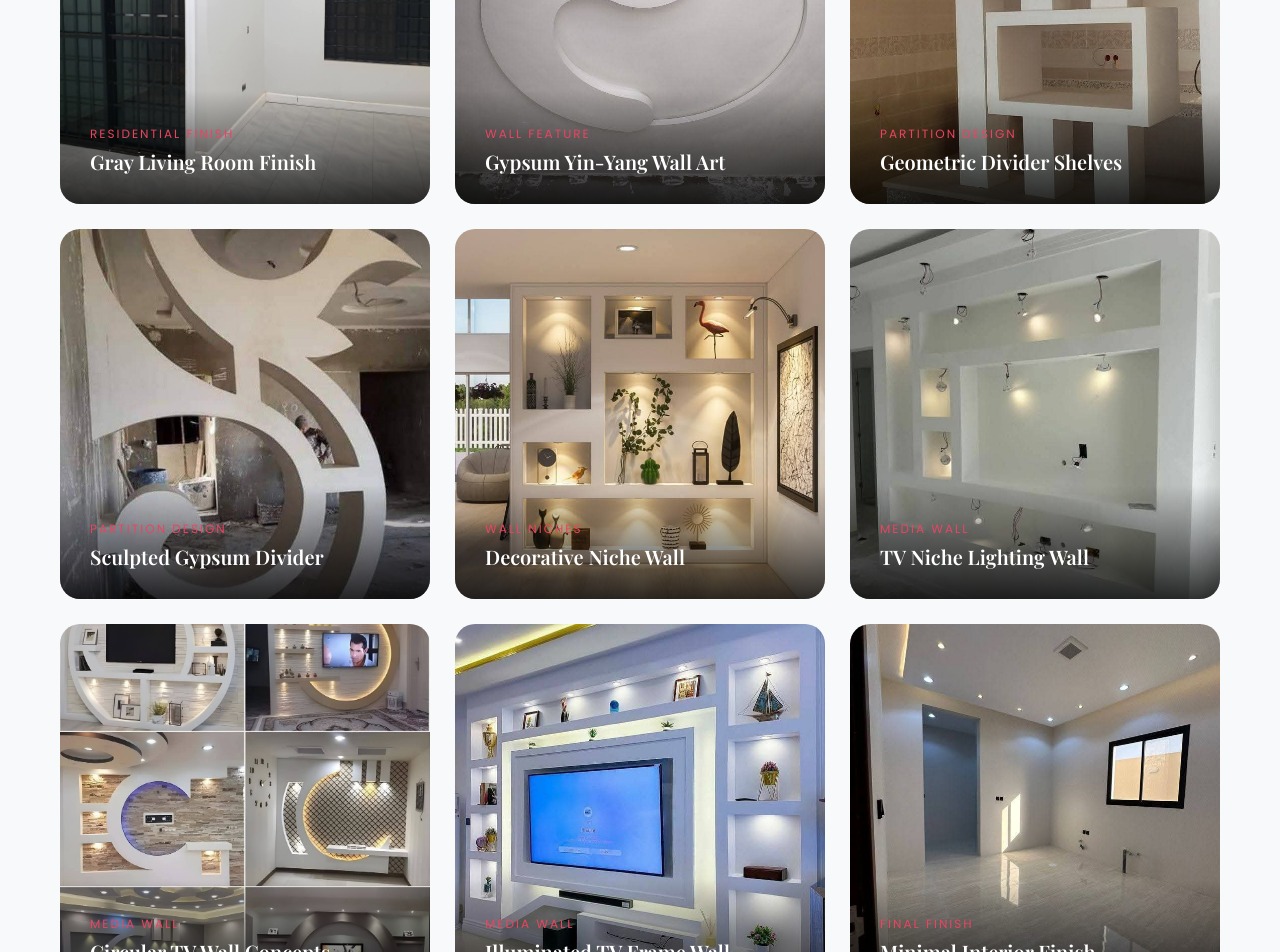
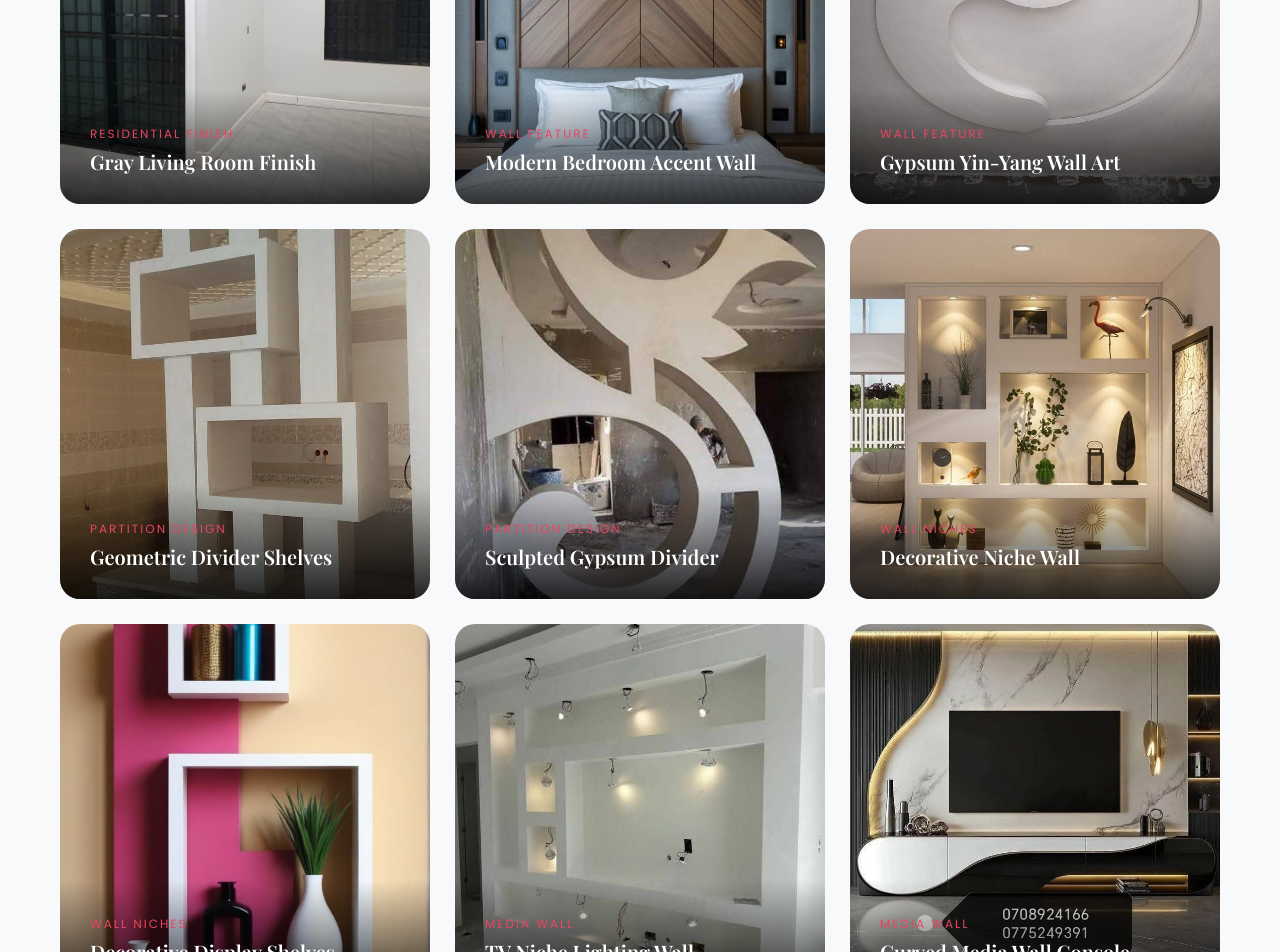
Before and after one commit to ngandapius53/ae-website, a Next.js app: page /decoration in a window 1280 px wide. Shown: the part 2040-2992 px from the top of the page. Built offline with nearby package versions, Linux system fonts and the light colour scheme.

Commit message:
Add matching furniture photos to decoration gallery

```diff
--- a/src/app/decoration/page.tsx
+++ b/src/app/decoration/page.tsx
@@ -34,13 +34,17 @@ const projects = [
   { title: 'LED Corridor Ceiling', category: 'Ceiling Works', image: `${basePath}/decoration/sarah-enterprise/ceiling-led-corridor-frame.jpeg` },
   { title: 'Modern Bathroom Vanity', category: 'Bathroom Finish', image: `${basePath}/decoration/sarah-enterprise/bathroom-vanity-modern-gray.jpeg` },
   { title: 'Gray Living Room Finish', category: 'Residential Finish', image: `${basePath}/decoration/sarah-enterprise/living-room-finish-gray-modern.jpeg` },
+  { title: 'Modern Bedroom Accent Wall', category: 'Wall Feature', image: `${basePath}/furniture/work/bedroom-feature-wall-modern.jpeg` },
   { title: 'Gypsum Yin-Yang Wall Art', category: 'Wall Feature', image: `${basePath}/decoration/sarah-enterprise/gypsum-wall-art-yin-yang.jpeg` },
   { title: 'Geometric Divider Shelves', category: 'Partition Design', image: `${basePath}/decoration/sarah-enterprise/gypsum-divider-box-shelves.jpeg` },
   { title: 'Sculpted Gypsum Divider', category: 'Partition Design', image: `${basePath}/decoration/sarah-enterprise/gypsum-divider-sculpted-curves.jpeg` },
   { title: 'Decorative Niche Wall', category: 'Wall Niches', image: `${basePath}/decoration/sarah-enterprise/display-niche-wall-decor.jpeg` },
+  { title: 'Decorative Display Shelves', category: 'Wall Niches', image: `${basePath}/furniture/quick/wall-shelves-display-white.jpeg` },
   { title: 'TV Niche Lighting Wall', category: 'Media Wall', image: `${basePath}/decoration/sarah-enterprise/tv-wall-niche-lighting.jpeg` },
+  { title: 'Curved Media Wall Console', category: 'Media Wall', image: `${basePath}/furniture/work/media-wall-unit-modern.jpeg` },
   { title: 'Circular TV Wall Concepts', category: 'Media Wall', image: `${basePath}/decoration/sarah-enterprise/tv-wall-circular-concepts-collage.jpeg` },
   { title: 'Illuminated TV Frame Wall', category: 'Media Wall', image: `${basePath}/decoration/sarah-enterprise/tv-wall-frame-illuminated.jpeg` },
+  { title: 'Classic TV Wall Console', category: 'Media Wall', image: `${basePath}/furniture/quick/tv-wall-console-wood-white.jpeg` },
   { title: 'Minimal Interior Finish', category: 'Final Finish', image: `${basePath}/decoration/sarah-enterprise/interior-room-finish-minimal.jpeg` },
   { title: 'Kitchen Fit-Out (Island)', category: 'Kitchen Design', image: `${basePath}/decoration/interior-design/kitchen-fitout-led-ceiling-island.jpeg` },
   { title: 'Kitchen Fit-Out (LED Ceiling)', category: 'Kitchen Design', image: `${basePath}/decoration/interior-design/kitchen-fitout-led-ceiling-angle.jpeg` },
```
